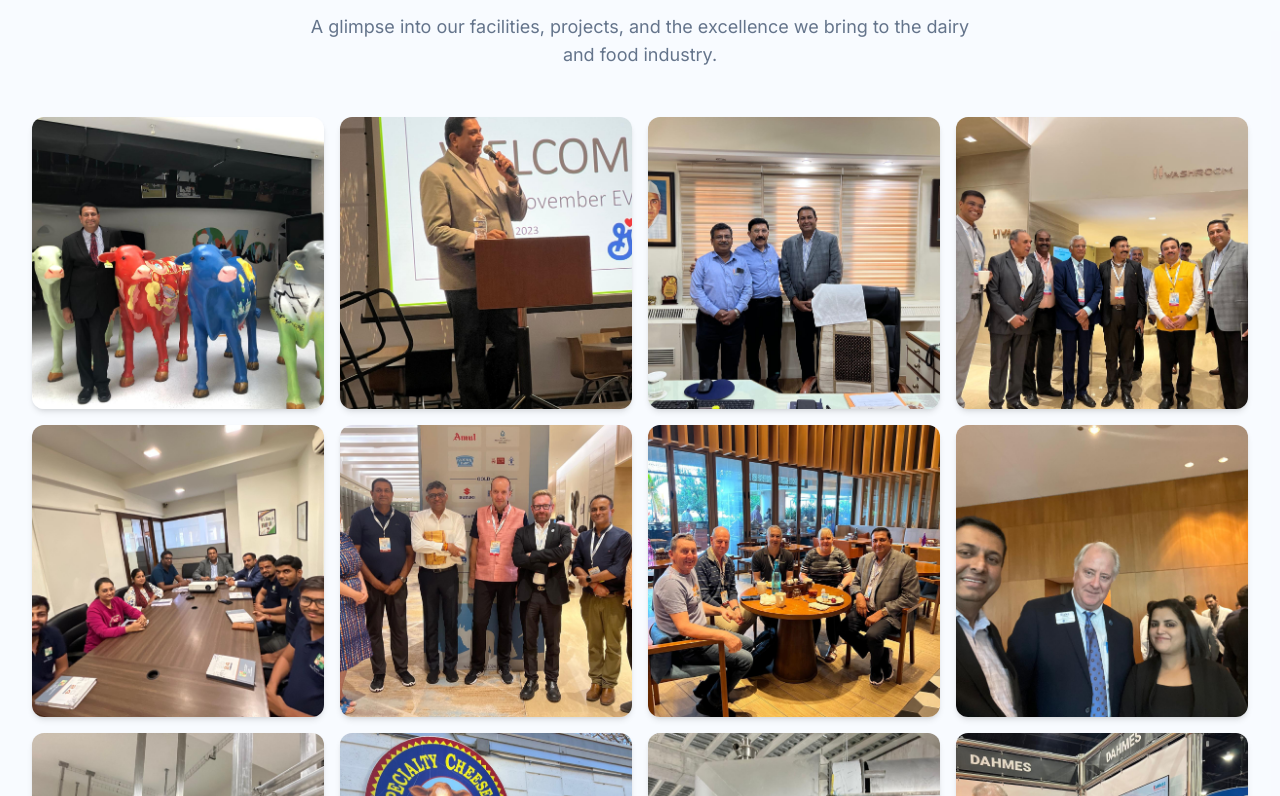
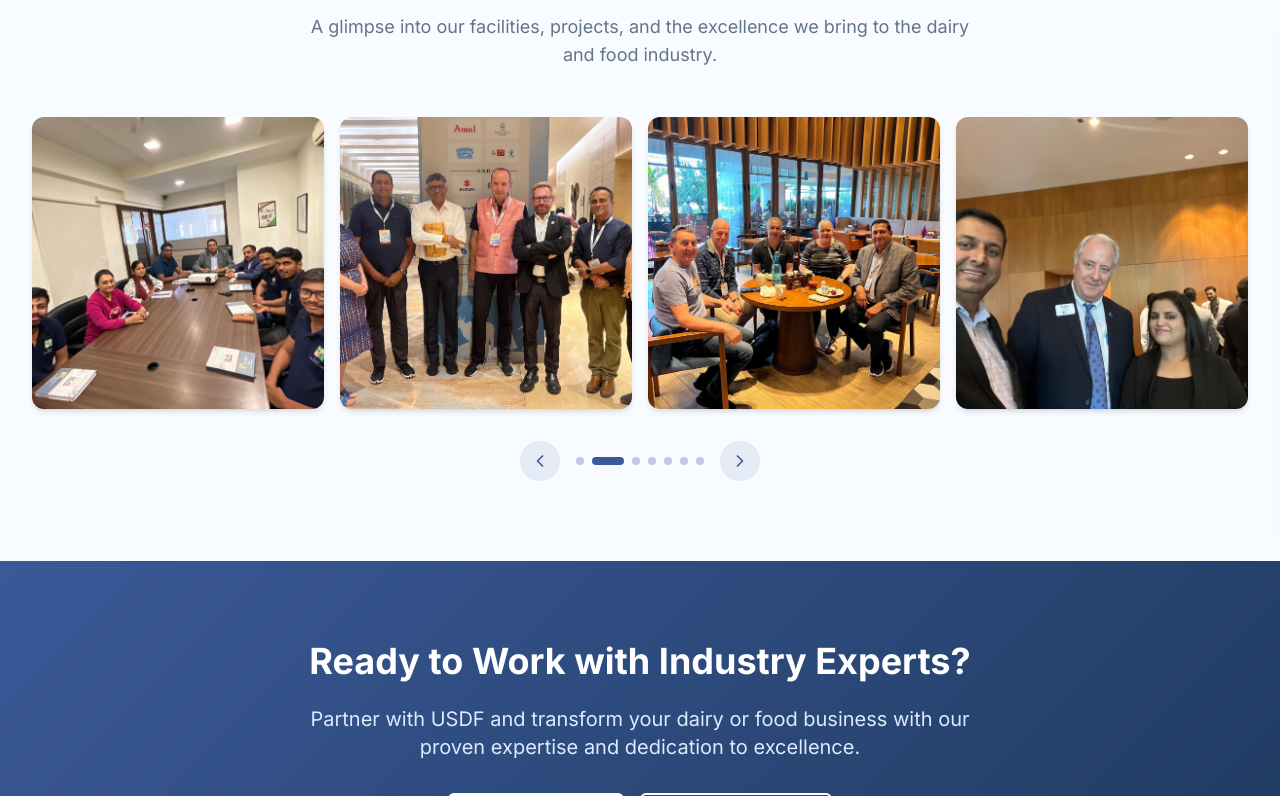
Before and after one commit to ShreyaSolanki17/USDF, a Next.js app: page /about in a window 1280 px wide. Shown: the part 2764-3560 px from the top of the page. Built offline with nearby package versions, Linux system fonts and the light colour scheme.

Commit message:
feat: implement initial homepage and about page with new UI components and assets.

```diff
--- a/src/app/about/page.tsx
+++ b/src/app/about/page.tsx
@@ -363,7 +363,7 @@ export default function AboutPage() {
                     </div>
                 </section>
 
-                {/* Timeline */}
+                {/* Timeline Section Commented Out
                 <section className="py-20 bg-white">
                     <div className="max-w-4xl mx-auto px-4 sm:px-6 lg:px-8">
                         <motion.div
@@ -379,7 +379,6 @@ export default function AboutPage() {
                         </motion.div>
 
                         <div className="relative">
-                            {/* Timeline line */}
                             <div className="absolute left-8 top-0 bottom-0 w-0.5 bg-border hidden md:block" />
 
                             <div className="space-y-8">
@@ -408,6 +407,7 @@ export default function AboutPage() {
                         </div>
                     </div>
                 </section>
+                */}
 
                 {/* CTA */}
                 <section className="py-20 gradient-blue text-white">
--- a/src/app/page.tsx
+++ b/src/app/page.tsx
@@ -120,7 +120,7 @@ const focusRailItems: FocusRailItem[] = [
         id: 5,
         title: "Product Development",
         description: "From concept to commercialization - bringing your ideas to market.",
-        imageSrc: "/Images/usdf-development-v2.png",
+        imageSrc: "/Images/product-development.png",
         href: "/services#product-development",
         meta: "Development"
     }
--- a/src/components/ui/photo-gallery.tsx
+++ b/src/components/ui/photo-gallery.tsx
@@ -20,39 +20,78 @@ interface PhotoGalleryProps {
 
 export function PhotoGallery({ images, className }: PhotoGalleryProps) {
   const [selectedImage, setSelectedImage] = useState<GalleryImage | null>(null);
-  const [currentIndex, setCurrentIndex] = useState(0);
+  const [lightboxIndex, setLightboxIndex] = useState(0);
+
+  // Pagination state
+  const [currentPage, setCurrentPage] = useState(0);
+  const imagesPerPage = 4;
+  const totalPages = Math.ceil(images.length / imagesPerPage);
+
+  const currentImages = images.slice(
+    currentPage * imagesPerPage,
+    (currentPage + 1) * imagesPerPage
+  );
 
   const openLightbox = (image: GalleryImage, index: number) => {
     setSelectedImage(image);
-    setCurrentIndex(index);
+    // index here is the index within the current page, we need the global index
+    const globalIndex = currentPage * imagesPerPage + index;
+    setLightboxIndex(globalIndex);
   };
 
   const closeLightbox = () => {
     setSelectedImage(null);
   };
 
-  const goToPrevious = () => {
-    const newIndex = currentIndex === 0 ? images.length - 1 : currentIndex - 1;
-    setCurrentIndex(newIndex);
+  const goToPreviousLightbox = () => {
+    const newIndex = lightboxIndex === 0 ? images.length - 1 : lightboxIndex - 1;
+    setLightboxIndex(newIndex);
     setSelectedImage(images[newIndex]);
   };
 
-  const goToNext = () => {
-    const newIndex = currentIndex === images.length - 1 ? 0 : currentIndex + 1;
-    setCurrentIndex(newIndex);
+  const goToNextLightbox = () => {
+    const newIndex = lightboxIndex === images.length - 1 ? 0 : lightboxIndex + 1;
+    setLightboxIndex(newIndex);
     setSelectedImage(images[newIndex]);
   };
 
+  const goToPreviousPage = () => {
+    setCurrentPage((prev) => (prev === 0 ? totalPages - 1 : prev - 1));
+  };
+
+  const goToNextPage = () => {
+    setCurrentPage((prev) => (prev === totalPages - 1 ? 0 : prev + 1));
+  };
+
+  React.useEffect(() => {
+    // Only auto-slide if the lightbox is closed
+    if (selectedImage) return;
+
+    const timer = setInterval(() => {
+      goToNextPage();
+    }, 4000); // Change slide every 4 seconds
+
+    return () => clearInterval(timer);
+  }, [totalPages, selectedImage]);
+
   return (
     <>
-      {/* Gallery Grid */}
-      <div className={cn("grid grid-cols-2 md:grid-cols-3 lg:grid-cols-4 gap-4", className)}>
-        {images.map((image, index) => (
+      {/* Gallery Grid Setup mapping over currentImages */}
+      <div className="relative">
+        <AnimatePresence mode="wait">
+          <motion.div
+            key={currentPage}
+            initial={{ opacity: 0, x: 20 }}
+            animate={{ opacity: 1, x: 0 }}
+            exit={{ opacity: 0, x: -20 }}
+            transition={{ duration: 0.3 }}
+            className={cn("grid grid-cols-2 md:grid-cols-4 gap-4", className)}
+          >
+            {currentImages.map((image, index) => (
               <motion.div
                 key={image.id}
                 initial={{ opacity: 0, scale: 0.9 }}
-            whileInView={{ opacity: 1, scale: 1 }}
-            viewport={{ once: true }}
+                animate={{ opacity: 1, scale: 1 }}
                 transition={{ delay: index * 0.05 }}
                 className="group relative aspect-square rounded-xl overflow-hidden cursor-pointer shadow-md hover:shadow-xl transition-shadow"
                 onClick={() => openLightbox(image, index)}
@@ -62,7 +101,7 @@ export function PhotoGallery({ images, className }: PhotoGalleryProps) {
                   alt={image.title}
                   fill
                   className="object-cover transition-transform duration-500 group-hover:scale-110"
-              sizes="(max-width: 768px) 50vw, (max-width: 1200px) 33vw, 25vw"
+                  sizes="(max-width: 768px) 50vw, 25vw"
                 />
                 {/* Overlay */}
                 <div className="absolute inset-0 bg-gradient-to-t from-black/70 via-black/20 to-transparent opacity-0 group-hover:opacity-100 transition-opacity duration-300">
@@ -80,6 +119,41 @@ export function PhotoGallery({ images, className }: PhotoGalleryProps) {
                 </div>
               </motion.div>
             ))}
+          </motion.div>
+        </AnimatePresence>
+
+        {/* Slider Navigation */}
+        {totalPages > 1 && (
+          <div className="flex justify-center items-center gap-4 mt-8">
+            <button
+              onClick={goToPreviousPage}
+              className="w-10 h-10 rounded-full bg-primary/10 hover:bg-primary/20 flex items-center justify-center transition-colors text-primary"
+            >
+              <ChevronLeft className="w-5 h-5" />
+            </button>
+
+            <div className="flex gap-2">
+              {Array.from({ length: totalPages }).map((_, i) => (
+                <button
+                  key={i}
+                  onClick={() => setCurrentPage(i)}
+                  className={cn(
+                    "h-2 rounded-full transition-all",
+                    i === currentPage ? "w-8 bg-primary" : "w-2 bg-primary/30 hover:bg-primary/50"
+                  )}
+                  aria-label={`Go to slide ${i + 1}`}
+                />
+              ))}
+            </div>
+
+            <button
+              onClick={goToNextPage}
+              className="w-10 h-10 rounded-full bg-primary/10 hover:bg-primary/20 flex items-center justify-center transition-colors text-primary"
+            >
+              <ChevronRight className="w-5 h-5" />
+            </button>
+          </div>
+        )}
       </div>
 
       {/* Lightbox */}
@@ -105,7 +179,7 @@ export function PhotoGallery({ images, className }: PhotoGalleryProps) {
               className="absolute left-4 top-1/2 -translate-y-1/2 z-50 w-12 h-12 rounded-full bg-white/10 hover:bg-white/20 flex items-center justify-center transition-colors"
               onClick={(e) => {
                 e.stopPropagation();
-                goToPrevious();
+                goToPreviousLightbox();
               }}
             >
               <ChevronLeft className="w-6 h-6 text-white" />
@@ -115,7 +189,7 @@ export function PhotoGallery({ images, className }: PhotoGalleryProps) {
               className="absolute right-4 top-1/2 -translate-y-1/2 z-50 w-12 h-12 rounded-full bg-white/10 hover:bg-white/20 flex items-center justify-center transition-colors"
               onClick={(e) => {
                 e.stopPropagation();
-                goToNext();
+                goToNextLightbox();
               }}
             >
               <ChevronRight className="w-6 h-6 text-white" />
@@ -143,7 +217,7 @@ export function PhotoGallery({ images, className }: PhotoGalleryProps) {
                   <p className="text-white/70 text-sm">{selectedImage.category}</p>
                 )}
                 <p className="text-white/50 text-xs mt-2">
-                  {currentIndex + 1} / {images.length}
+                  {lightboxIndex + 1} / {images.length}
                 </p>
               </div>
             </motion.div>
@@ -155,12 +229,12 @@ export function PhotoGallery({ images, className }: PhotoGalleryProps) {
                   key={image.id}
                   onClick={(e) => {
                     e.stopPropagation();
-                    setCurrentIndex(index);
+                    setLightboxIndex(index);
                     setSelectedImage(image);
                   }}
                   className={cn(
                     "relative w-16 h-16 rounded-lg overflow-hidden flex-shrink-0 transition-all",
-                    index === currentIndex
+                    index === lightboxIndex
                       ? "ring-2 ring-white scale-105"
                       : "opacity-50 hover:opacity-80"
                   )}
```
Also changed, not shown: public/Images/product-development.png (added). Lines whose indentation alone changed are shown as unchanged.
